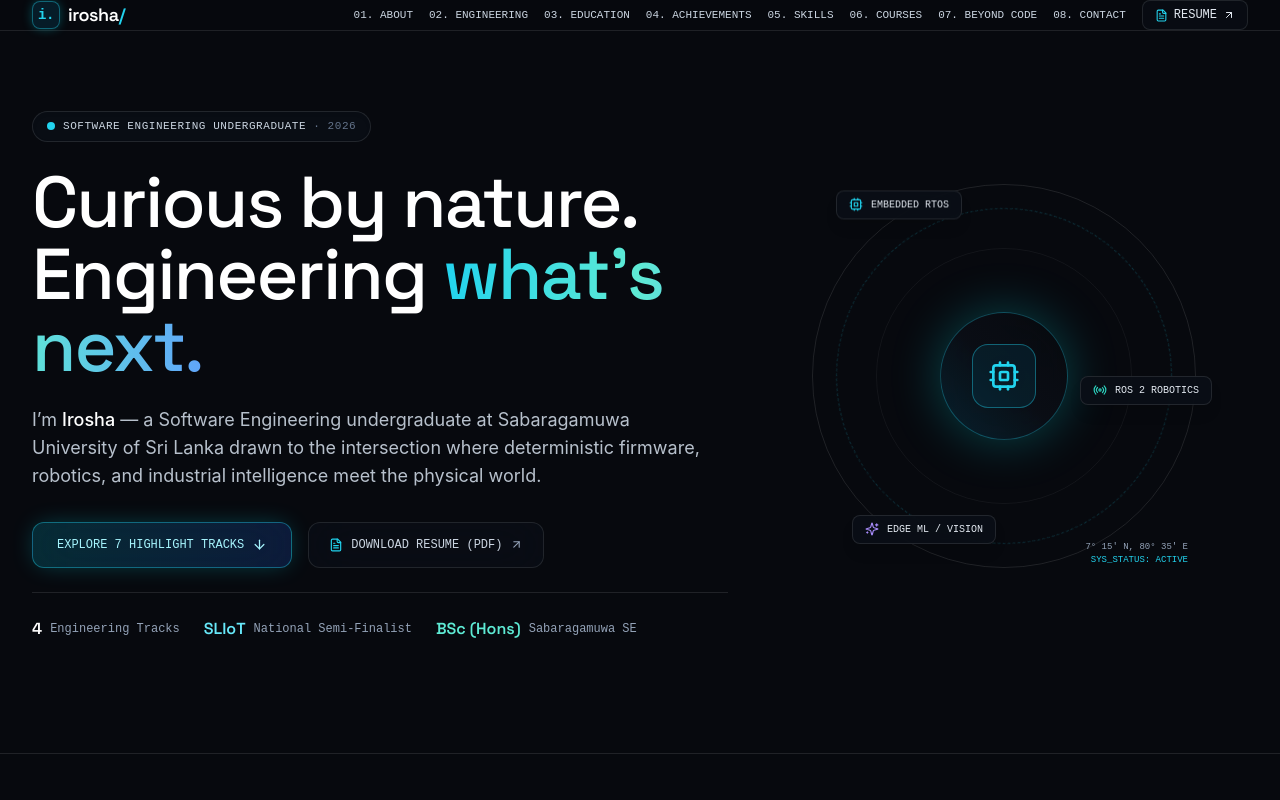
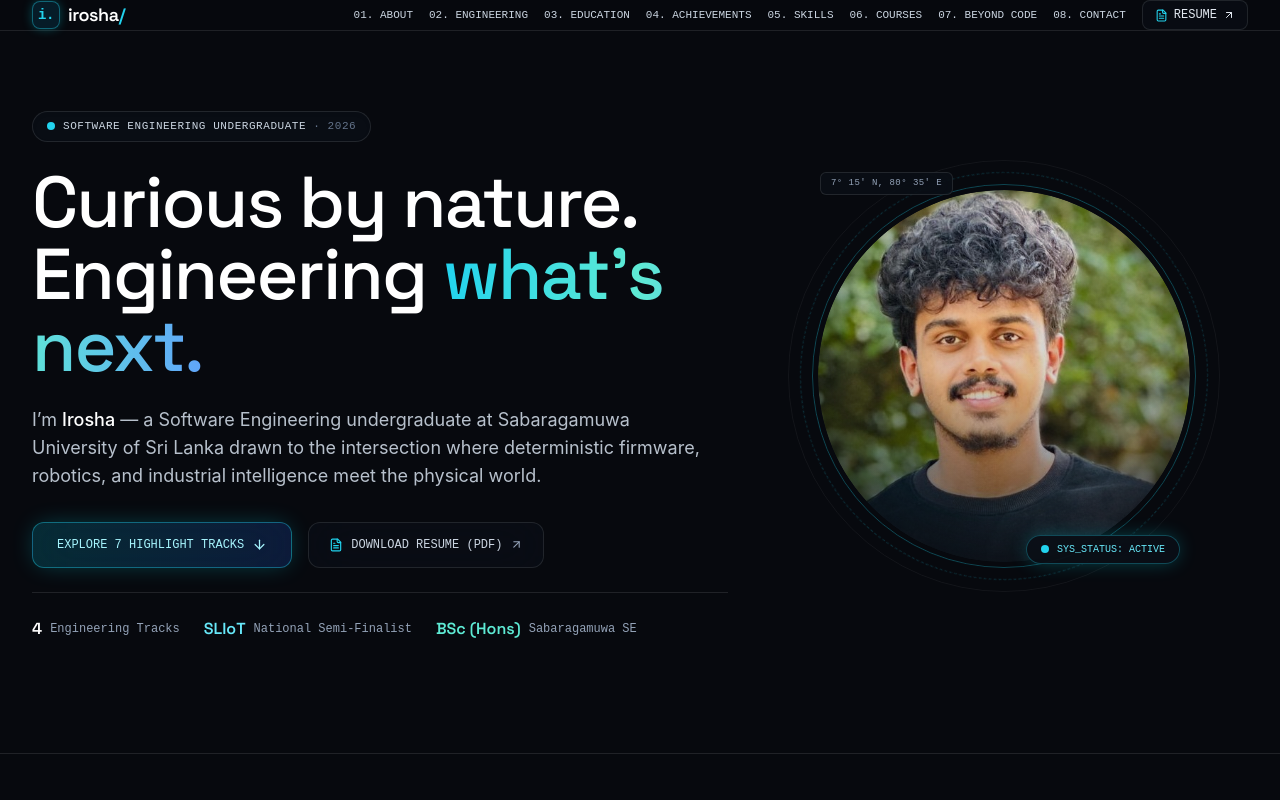
Before and after one commit to irosha16378/Irosha_Portfolio, a React (Vite) app: page / in a window 1280 px wide. Shown: the top 800 px of the page. Built offline with nearby package versions, Linux system fonts and the light colour scheme.

Commit message:
added image

```diff
--- a/src/components/Hero.jsx
+++ b/src/components/Hero.jsx
@@ -1,4 +1,4 @@
-import { ArrowDown, ArrowUpRight, Cpu, Radio, Sparkles, Terminal, FileText, CheckCircle2 } from 'lucide-react';
+import { ArrowDown, ArrowUpRight, FileText } from 'lucide-react';
 
 export default function Hero({ onExploreTracks }) {
   return (
@@ -77,45 +77,59 @@ export default function Hero({ onExploreTracks }) {
 
           </div>
 
-          {/* Right Visual Element: 5 columns interactive cybernetic schematic */}
+          {/* Right Visual Element: Profile Portrait with soft gradient blurred edges */}
           <div className="lg:col-span-5 relative flex items-center justify-center">
 
-            {/* Center Outer Orbit Rings */}
-            <div className="relative flex h-80 w-80 sm:h-96 sm:w-96 items-center justify-center">
+            {/* Ambient Background Glow Halo */}
+            <div className="pointer-events-none absolute h-72 w-72 sm:h-96 sm:w-96 rounded-full bg-gradient-to-tr from-cyan-500/25 via-teal-400/15 to-blue-600/20 blur-[80px] -z-10" />
+            <div className="pointer-events-none absolute -bottom-4 -right-4 h-48 w-48 rounded-full bg-cyan-400/15 blur-[60px] -z-10" />
 
-              {/* Outer Dashed Orbit */}
-              <div className="absolute inset-0 rounded-full border border-white/10" />
-              <div className="absolute inset-6 rounded-full border border-cyan-400/20 border-dashed animate-[spin_50s_linear_infinite]" />
-              <div className="absolute inset-16 rounded-full border border-white/5" />
+            {/* Portrait Frame Container */}
+            <div className="relative group flex items-center justify-center">
 
-              {/* Glowing Core Pulse */}
-              <div className="relative flex h-32 w-32 items-center justify-center rounded-full border border-cyan-400/30 bg-gradient-to-tr from-cyan-950/60 via-charcoal-900/80 to-charcoal-950/90 shadow-[0_0_50px_rgba(0,242,254,0.25)] backdrop-blur-2xl">
-                <div className="flex h-16 w-16 items-center justify-center rounded-2xl border border-cyan-400/40 bg-cyan-950/40 text-cyan-400">
-                  <Cpu size={32} />
+              {/* Outer Cybernetic Decorative Rings */}
+              <div className="absolute -inset-4 sm:-inset-6 rounded-full border border-white/5 pointer-events-none" />
+              <div className="absolute -inset-2 sm:-inset-3 rounded-full border border-cyan-400/20 border-dashed animate-[spin_60s_linear_infinite] pointer-events-none" />
+
+              {/* Main Photo Wrapper with Radial Gradient Feathering & Blur Mask */}
+              <div className="relative h-72 w-72 sm:h-88 sm:w-88 md:h-96 md:w-96 rounded-full overflow-hidden p-1.5 flex items-center justify-center">
+
+                {/* Glowing border ring */}
+                <div className="absolute inset-0 rounded-full border border-cyan-400/30 shadow-[0_0_35px_rgba(0,242,254,0.25)] pointer-events-none" />
+
+                {/* Inner Image with Radial Gradient Mask & Blurred Edges */}
+                <div
+                  className="relative w-full h-full rounded-full overflow-hidden"
+                  style={{
+                    WebkitMaskImage: 'radial-gradient(circle at 50% 45%, rgba(0,0,0,1) 55%, rgba(0,0,0,0.5) 75%, rgba(0,0,0,0) 98%)',
+                    maskImage: 'radial-gradient(circle at 50% 45%, rgba(0,0,0,1) 55%, rgba(0,0,0,0.5) 75%, rgba(0,0,0,0) 98%)',
+                  }}
+                >
+                  <img
+                    src="/images/profile.jpg"
+                    alt="Irosha - Software & Embedded Systems Engineer"
+                    className="w-full h-full object-cover object-[50%_25%] scale-105 transition-transform duration-700 group-hover:scale-110"
+                  />
+                  {/* Subtle Dark Vignette & Gradient Overlays */}
+                  <div className="absolute inset-0 bg-gradient-to-t from-charcoal-950 via-charcoal-950/20 to-transparent opacity-70 pointer-events-none" />
+                  <div className="absolute inset-0 bg-gradient-to-tr from-cyan-500/10 via-transparent to-blue-500/10 mix-blend-overlay pointer-events-none" />
                 </div>
               </div>
 
-              {/* Orbital System Nodes */}
-              <div className="absolute top-2 left-6 flex items-center gap-2 rounded-lg border border-white/10 bg-charcoal-900/90 px-3 py-1.5 font-mono text-[10px] text-slate-200 backdrop-blur-md shadow-lg animate-float">
-                <Cpu size={14} className="text-cyan-400" />
-                <span>EMBEDDED RTOS</span>
-              </div>
-
-              <div className="absolute top-1/2 -right-4 flex items-center gap-2 rounded-lg border border-white/10 bg-charcoal-900/90 px-3 py-1.5 font-mono text-[10px] text-slate-200 backdrop-blur-md shadow-lg">
-                <Radio size={14} className="text-teal-400" />
-                <span>ROS 2 ROBOTICS</span>
-              </div>
-
-              <div className="absolute bottom-6 left-10 flex items-center gap-2 rounded-lg border border-white/10 bg-charcoal-900/90 px-3 py-1.5 font-mono text-[10px] text-slate-200 backdrop-blur-md shadow-lg">
-                <Sparkles size={14} className="text-violet-400" />
-                <span>EDGE ML / VISION</span>
+              {/* Sleek Floating Status Pill */}
+              <div className="absolute -bottom-2 sm:bottom-1 right-2 sm:right-4 flex items-center gap-2 rounded-full border border-cyan-400/30 bg-charcoal-900/90 px-3.5 py-1.5 font-mono text-[10px] text-slate-200 backdrop-blur-xl shadow-[0_0_20px_-3px_rgba(0,242,254,0.3)]">
+                <span className="relative flex h-2 w-2">
+                  <span className="animate-ping absolute inline-flex h-full w-full rounded-full bg-cyan-400 opacity-75" />
+                  <span className="relative inline-flex rounded-full h-2 w-2 bg-cyan-400" />
+                </span>
+                <span className="text-cyan-300 font-medium">SYS_STATUS: ACTIVE</span>
               </div>
 
               {/* Geo Coordinate Stamp */}
-              <div className="absolute bottom-0 right-2 font-mono text-[9px] text-slate-400 text-right">
-                7° 15' N, 80° 35' E<br />
-                <span className="text-cyan-400">SYS_STATUS: ACTIVE</span>
+              <div className="hidden sm:block absolute -top-3 left-2 font-mono text-[9px] text-slate-400 tracking-wider bg-charcoal-900/80 px-2.5 py-1 rounded-md border border-white/10 backdrop-blur-md">
+                <span>7° 15' N, 80° 35' E</span>
               </div>
+
             </div>
 
           </div>
```
Also changed, not shown: public/images/profile.jpg (added).
